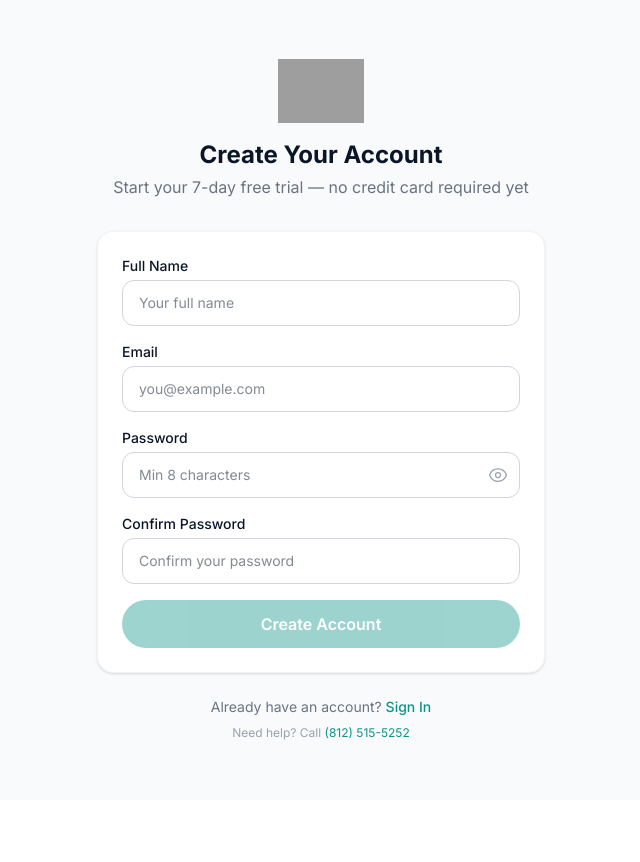
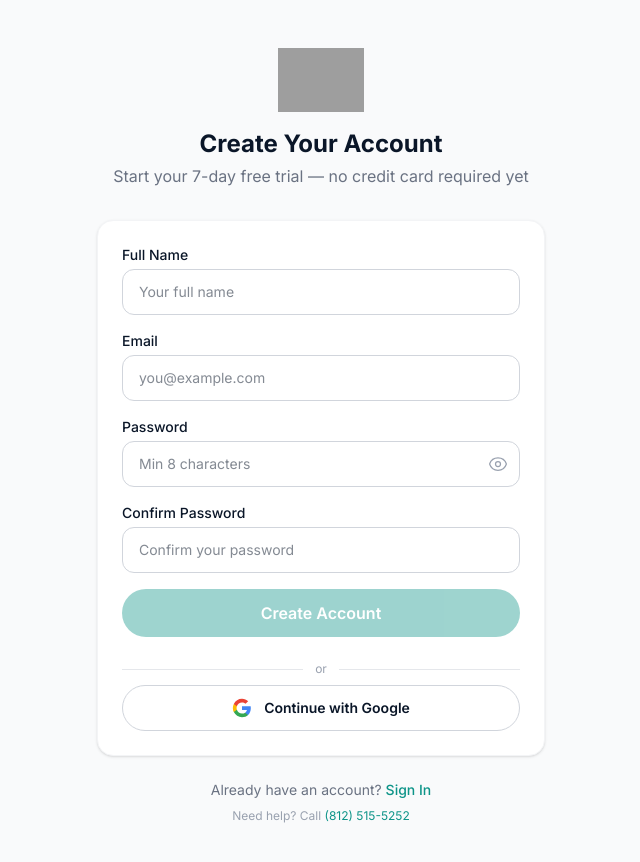
Before and after one commit to andreablule/kincare360, a Next.js app: page /register in a window 1280 px wide. Shown: the top 862 px of the page, without its empty margins (319-959 px from the left). Before the commit the page ends 800 px from the top, so only its background shows below. Built offline with nearby package versions, Linux system fonts and the light colour scheme; grey boxes are pictures that could not be loaded.

Commit message:
fix: restore Google sign-in button on register page

```diff
--- a/src/app/register/page.tsx
+++ b/src/app/register/page.tsx
@@ -213,6 +213,29 @@ function RegisterForm() {
           </span>
         ) : "Create Account"}
       </button>
+
+      <div className="relative my-2">
+        <div className="absolute inset-0 flex items-center">
+          <div className="w-full border-t border-gray-200" />
+        </div>
+        <div className="relative flex justify-center text-xs text-gray-400">
+          <span className="bg-white px-3">or</span>
+        </div>
+      </div>
+
+      <button
+        type="button"
+        onClick={() => signIn("google", { callbackUrl: "/dashboard" })}
+        className="w-full flex items-center justify-center gap-3 border border-gray-300 bg-white text-navy py-3 rounded-full font-semibold hover:bg-gray-50 transition-colors text-sm"
+      >
+        <svg className="w-5 h-5" viewBox="0 0 24 24">
+          <path fill="#4285F4" d="M22.56 12.25c0-.78-.07-1.53-.2-2.25H12v4.26h5.92c-.26 1.37-1.04 2.53-2.21 3.31v2.77h3.57c2.08-1.92 3.28-4.74 3.28-8.09z"/>
+          <path fill="#34A853" d="M12 23c2.97 0 5.46-.98 7.28-2.66l-3.57-2.77c-.98.66-2.23 1.06-3.71 1.06-2.86 0-5.29-1.93-6.16-4.53H2.18v2.84C3.99 20.53 7.7 23 12 23z"/>
+          <path fill="#FBBC05" d="M5.84 14.09c-.22-.66-.35-1.36-.35-2.09s.13-1.43.35-2.09V7.07H2.18C1.43 8.55 1 10.22 1 12s.43 3.45 1.18 4.93l3.66-2.84z"/>
+          <path fill="#EA4335" d="M12 5.38c1.62 0 3.06.56 4.21 1.64l3.15-3.15C17.45 2.09 14.97 1 12 1 7.7 1 3.99 3.47 2.18 7.07l3.66 2.84c.87-2.6 3.3-4.53 6.16-4.53z"/>
+        </svg>
+        Continue with Google
+      </button>
     </form>
   );
 }
```
